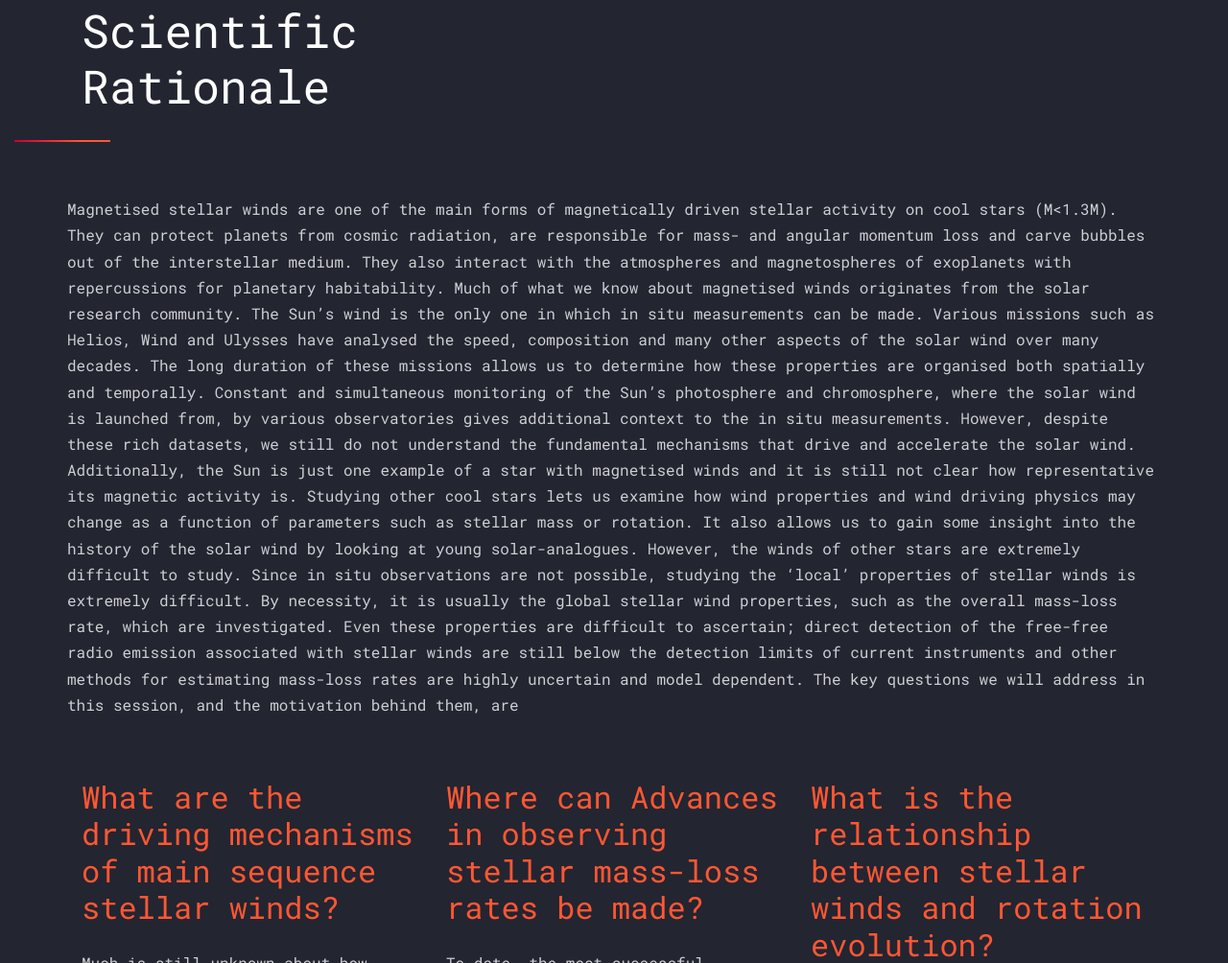
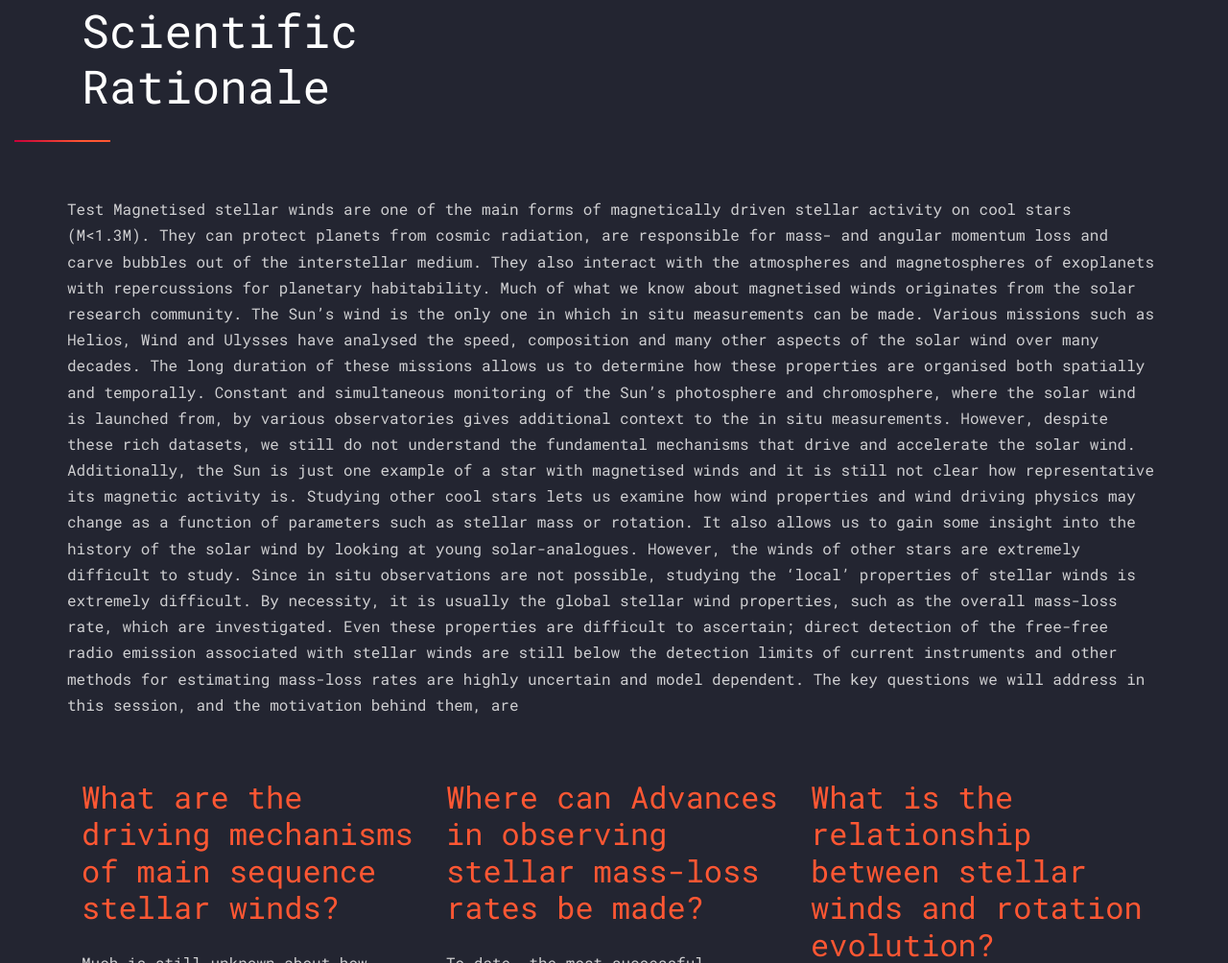
Before and after one commit to windsandmassloss/windsandmassloss.github.io, a plain HTML site: page index.html in a window 1280 px wide. Shown: the part 1022-2026 px from the top of the page at 96% size. Drawn offline with Linux system fonts and the light colour scheme; files whose address does not match are found by name.

Commit message:
test to see if Victor can commit

```diff
--- a/index.html
+++ b/index.html
@@ -77,7 +77,7 @@
             </div>
           </div>
           <div class="mt-5" data-aos="fade-up" data-aos-delay="200">
-            <p>Magnetised stellar winds are one of the main forms of magnetically driven stellar activity on cool stars (M<1.3M).
+            <p>Test Magnetised stellar winds are one of the main forms of magnetically driven stellar activity on cool stars (M<1.3M).
             They can protect planets from cosmic radiation, are responsible for mass- and angular momentum loss and carve bubbles out of the interstellar medium.
             They also interact with the atmospheres and magnetospheres of exoplanets with repercussions for planetary habitability.
 
```
